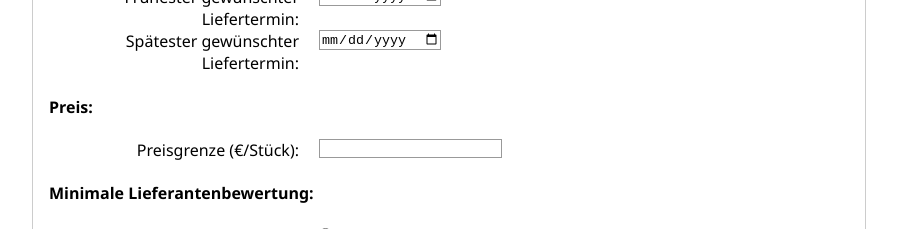
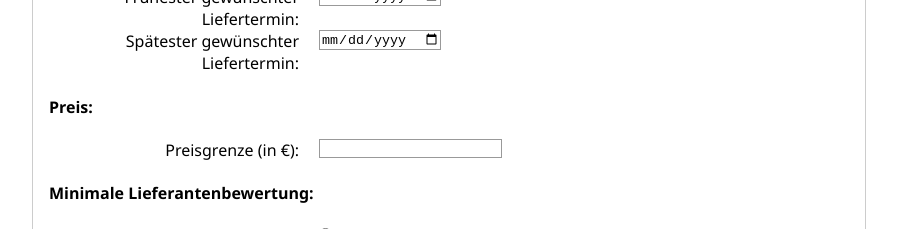
Before and after one commit to BoschDPNB/dpnb-mvp-broker-stackblitz, an Angular app: page /demand-registration in a window 1280 px wide. Shown: the part 1080-1309 px from the top of the page, without its empty margins (191-1088 px from the left). Built offline with nearby package versions, Linux system fonts and the light colour scheme.

Commit message:
1 file modified

```diff
--- a/src/app/demand-registration/demand-registration.component.html
+++ b/src/app/demand-registration/demand-registration.component.html
@@ -84,7 +84,7 @@
 
 
     <h4> Preis: </h4>
-		<label for="preis">Preisgrenze (€/Stück):</label>
+		<label for="preis">Preisgrenze (in €):</label>
         <input type="number" id="preis" formControlName="max_price">
 		<br/>
 
```
